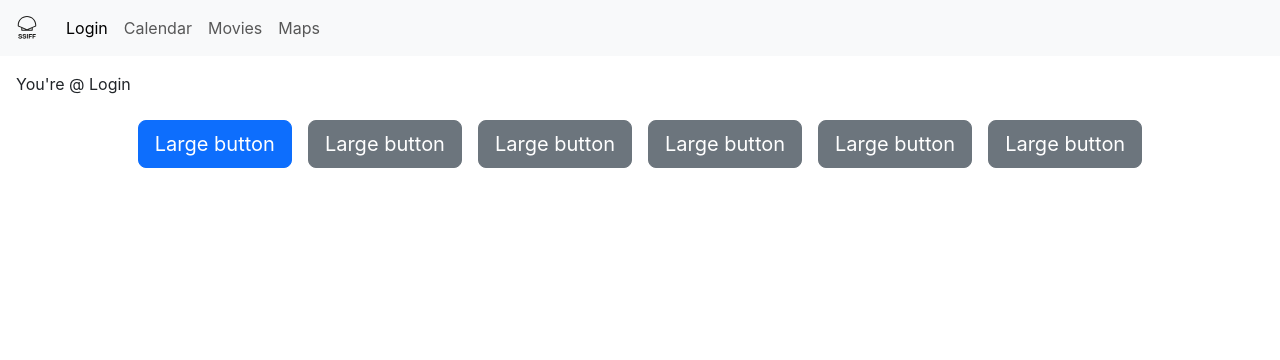
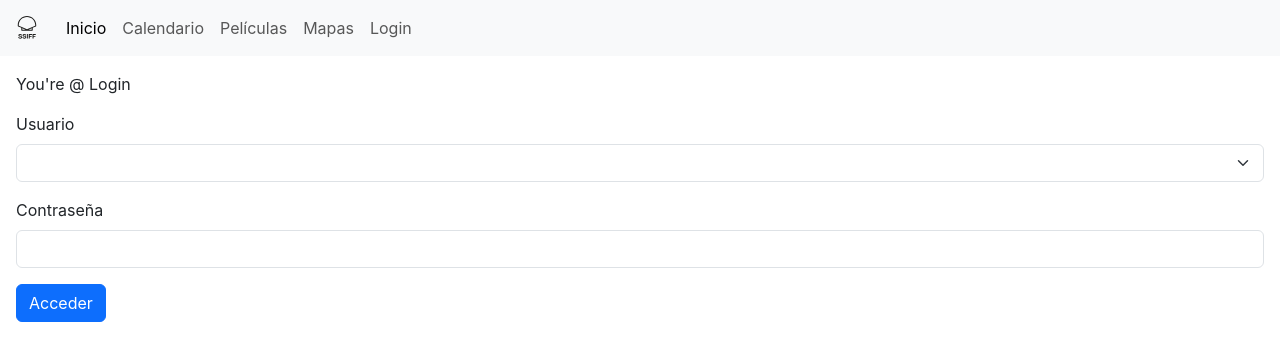
Before and after one commit to monteromario/ssiff, a React (Create React App) app: page /login in a window 1280 px wide. Shown: the top 360 px of the page. Built offline with nearby package versions, Linux system fonts and the light colour scheme.

Commit message:
login page

```diff
--- a/src/Components/Home.js
+++ b/src/Components/Home.js
@@ -10,15 +10,6 @@ function Home() {
     <div><Nav />
     <p className="m-3">You're @ Home</p>
       <div className="row row-cols-2 row-cols-md-2 g-4 m-3 text-center">
-        <div className="col">
-          <a className="nav-link" href="/login"><div className="card">
-            <img src={Login} className="img-fluid Home-Icon" alt="..."></img>
-            <div className="card-body">
-              <h5 className="card-title">Login</h5>
-            </div>
-          </div>
-          </a>
-        </div>
         <div className="col">
         <a className="nav-link" href="/calendar"><div className="card">
             <img src={Calendar} className="card-img-top py-3" alt="..."></img>
@@ -46,6 +37,15 @@ function Home() {
           </div>
             </a>
         </div>
+        <div className="col">
+          <a className="nav-link" href="/login"><div className="card">
+            <img src={Login} className="img-fluid Home-Icon" alt="..."></img>
+            <div className="card-body">
+              <h5 className="card-title">Login</h5>
+            </div>
+          </div>
+          </a>
+        </div>
       </div>
     </div>
   );
--- a/src/Components/Login.js
+++ b/src/Components/Login.js
@@ -1,20 +1,77 @@
 import Nav from './Nav';
 import '../App.css';
+import React, { useState, useEffect } from 'react';
 
 function Login() {
+
+  const [user, setUser] = useState(null);
+  const [selectedUser, setSelectedUser] = useState(null);
+
+  let login = (e) => {
+    setLocalUser(selectedUser)
+  }
+
+  let logout = () => {
+    setUser(null)
+    setSelectedUser(null)
+    clearLocalUser()
+  }
+
+  let getLocalUser = () => {
+    return localStorage.getItem('SSIFFuser');
+  }
+
+  let clearLocalUser = () => {
+    localStorage.removeItem('SSIFFuser');
+  }
+
+  let setLocalUser = (e) => {
+    localStorage.setItem('SSIFFuser', e);
+  }
+
+  let handleSelection = (e) => {
+    setSelectedUser(e.target.value)
+  }
+
+  useEffect(() => {
+    setUser(getLocalUser())
+  }, [])
+
   return (
     <div>
       <Nav />
-      <p className="m-3">You're @ Login</p>
-      <div className="m-3 text-center">
-        <button type="button" className="btn btn-primary btn-lg m-2">Large button</button>
-        <button type="button" className="btn btn-secondary btn-lg m-2">Large button</button>
-        <button type="button" className="btn btn-secondary btn-lg m-2">Large button</button>
-        <button type="button" className="btn btn-secondary btn-lg m-2">Large button</button>
-        <button type="button" className="btn btn-secondary btn-lg m-2">Large button</button>
-        <button type="button" className="btn btn-secondary btn-lg m-2">Large button</button>
-      </div>
-    </div>
+      <p className="m-3">You're @ Login {user}</p>
+      {
+        !user ?
+          <div className="m-3">
+          <form onSubmit={login}>
+            <div className="mb-3">
+              <label htmlFor="user" className="form-label">Usuario</label>
+                <select id="user" className="form-select" defaultValue="" required onChange={handleSelection}>
+                  <option value=""> </option>
+                  <option id="Cristina H.">Cristina H.</option>
+                  <option id="Cristina S.">Cristina S.</option>
+                  <option id="Germán">Germán</option>
+                  <option id="Javier">Javier</option>
+                  <option id="Leire">Leire</option>
+                  <option id="Mario">Mario</option>
+                  <option id="Invitado">-- invitado --</option>
+          </select>
+            </div>
+            <div className="mb-3">
+              <label htmlFor="password" className="form-label">Contraseña</label>
+              <input type="password" className="form-control" id="password" autoComplete="password" required/>
+            </div>
+            <button type="submit" className="btn btn-primary">Acceder</button>
+          </form>
+          </div>
+        :
+        <div className="m-3">
+          <p>Welcome</p>
+          <button type="submit" className="btn btn-danger" onClick={logout}>Desconectar</button>
+        </div>
+      }
+        </div>
   );
 }
 
--- a/src/Components/Maps.js
+++ b/src/Components/Maps.js
@@ -1,10 +1,34 @@
 import Nav from './Nav';
 import '../App.css';
+import React, { useState, useEffect } from 'react';
+import spinner from '../spinner.svg'
+import dots from '../dots.svg'
 
 function Maps() {
+
+  const [loading, setLoading] = useState(true);
+
+  useEffect(() => {
+    setTimeout(() => {
+      setLoading(false)
+    }, "2000");
+  }, []);
+
   return (
     <div><Nav />
         <span className="m-3"><i className="fa-solid fa-circle-info"></i> You're @ Maps</span>
+        { loading ?
+          <div>
+          <div className="m-5 d-flex justify-content-center">
+          <img src={spinner} className="App-spinner" alt="loading"/>
+          </div>
+          <div className="m-5 d-flex justify-content-center">
+              <p>
+                  <strong>loading contents</strong><span className="m-1 align-bottom"><img src={dots} className="" alt="loading" /></span>
+              </p>
+          </div>
+          </div>
+         :
         <div className="card-group m-3">
           <div className="card">
             <div className="card-body">
@@ -37,6 +61,7 @@ function Maps() {
             </div>
           </div>
         </div>
+      }
     </div>
   );
 }
--- a/src/Components/Nav.js
+++ b/src/Components/Nav.js
@@ -13,10 +13,11 @@ function Nav() {
     </button>
     <div className="collapse navbar-collapse" id="navbarNavAltMarkup">
       <div className="navbar-nav">
-        <a className="nav-link active" aria-current="page" href="/login">Login</a>
-        <a className="nav-link" href="./calendar">Calendar</a>
-        <a className="nav-link" href="./movies">Movies</a>
-        <a className="nav-link" href="./maps">Maps</a>
+        <a className="nav-link active" aria-current="page" href="./">Inicio</a>
+        <a className="nav-link" href="./calendar">Calendario</a>
+        <a className="nav-link" href="./movies">Películas</a>
+        <a className="nav-link" href="./maps">Mapas</a>
+        <a className="nav-link" href="./login">Login</a>
       </div>
     </div>
   </div>
```
